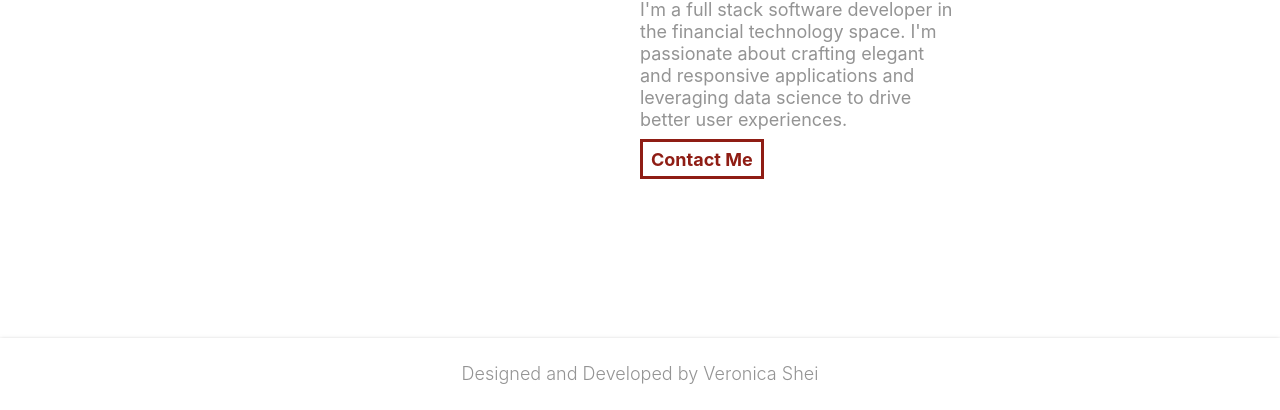
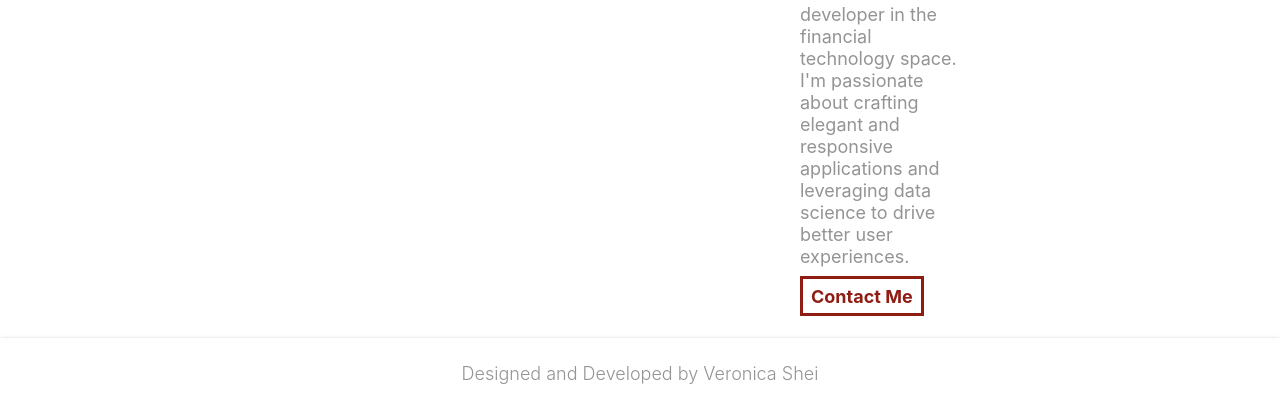
Before and after one commit to veshei/vs-site, a Gatsby site: page / in a window 1280 px wide. Shown: the part 390-800 px from the top of the page. Built offline with nearby package versions, Linux system fonts and the light colour scheme; Gatsby itself is replaced by a stand-in of ours.

Commit message:
feat: Updated positioning of introductory paragraph

```diff
--- a/src/pages/index.js
+++ b/src/pages/index.js
@@ -7,29 +7,26 @@ import { email } from "../config"
 
 const MainContainer = styled.div`
   grid-area: main;
-  display: flex;
-  justify-content: flex-start;
+  display: grid;
+  grid-template-columns: 1fr 1fr;
+  grid-template-rows: 1fr;
+  grid-template-areas: "image content";
   width: 100%;
   height: 100%;
 `
 
 const ImageContainer = styled.div`
   grid-area: image;
-  width: 50%;
 `
 const HeadingContainer = styled.div`
   grid-area: content;
-  width: 50%;
-  display: flex;
-  flex-direction: column;
-  justify-content: center;
+  display: grid;
+  grid-template-columns: 1fr 2fr 1fr;
+  align-items: center;
 `
 
 const IntroductionContainer = styled.div`
-  width: 100%;
-  display: flex;
-  flex-direction: column;
-  justify-content: space-evenly;
+  grid-column: 2 / 3;
 `
 const Introduction1 = styled.h6`
   color: var(--grey);
@@ -40,7 +37,7 @@ const Introduction2 = styled.h1`
   font-weight: 700;
 `
 
-const Introduction3 = styled.h5`
+const Introduction3 = styled.h3`
   color: var(--red);
   font-weight: 700;
   color: rgba(168, 0, 0, 0.5);
@@ -49,6 +46,10 @@ const Introduction4 = styled.h6`
   color: var(--grey);
   font-weight: 400;
   width: 50%;
+`
+
+const ContactButton = styled(Button)`
+  margin-top: 1rem;
 `
 
 const IndexPage = () => {
@@ -69,7 +70,12 @@ const IndexPage = () => {
               responsive applications and leveraging data science to drive
               better user experiences.
             </Introduction4>
-            <Button href={`mailto:${email}`}>Contact Me</Button>
+            <ContactButton
+              className="contact-me--button"
+              href={`mailto:${email}`}
+            >
+              Contact Me
+            </ContactButton>
           </IntroductionContainer>
         </HeadingContainer>
       </MainContainer>
```
